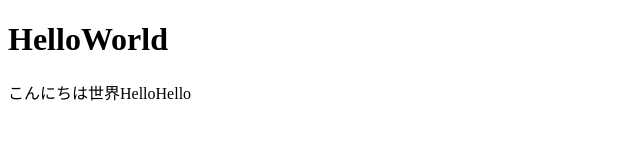
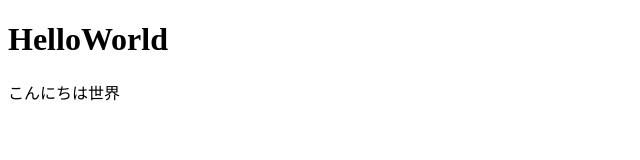
Before and after one commit to shigeyama/WebSite20170517, a plain HTML site: page index.html in a window 1280 px wide. Shown: the full height of the page, 0-640 px from the left. Drawn offline with Linux system fonts and the light colour scheme.

Commit message:
Update index.html

```diff
--- a/index.html
+++ b/index.html
@@ -6,6 +6,6 @@
 </head>
 <body>
   <h1>HelloWorld</h1>
-  <p>こんにちは世界HelloHello</p>
+  <p>こんにちは世界</p>
 </body>
 </html>
```
